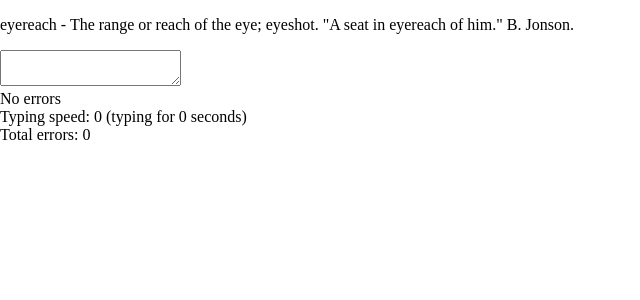
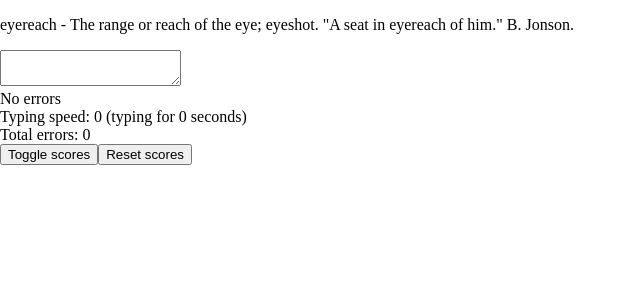
Before and after one commit to qucumbah/speedtyping-trainer, a React app: page / in a window 1280 px wide. Shown: the top 300 px of the page, without its empty margins (0-640 px from the left). Built offline with nearby package versions, Linux system fonts and the light colour scheme.

Commit message:
feat: hide & reset scores

```diff
--- a/src/components/App.tsx
+++ b/src/components/App.tsx
@@ -27,6 +27,13 @@ function App() {
     window.addEventListener('beforeunload', saveScores);
     return () => window.removeEventListener('beforeunload', saveScores);
   }, [scores]);
+
+  function resetScores() {
+    const userPermission: boolean = confirm('Are you sure you want to reset all scores? This cannot be undone.');
+    if (userPermission) {
+      setScores([]);
+    }
+  }
 
   const [hasStartedTyping, setHasStartedTyping] = useState<boolean>(false);
   const [userInput, setUserInput] = useState<string>('');
@@ -99,6 +106,8 @@ function App() {
   const lettersTyped: number = userInput.length;
   const typingSpeed: number = (typingTime === 0) ? 0 : Math.round(lettersTyped / (typingTime / 1000) * 100) / 100;
 
+  const [showScores, setShowScores] = useState<boolean>(true);
+
   return (
     <div className="App">
       <p className="definition">{curDefinition}</p>
@@ -106,7 +115,9 @@ function App() {
       <div className={hasError ? 'redBg' : 'whiteBg'}>{hasError ? 'Error found' : 'No errors'}</div>
       <div>Typing speed: {typingSpeed} (typing for {Math.round(typingTime / 100) / 10} seconds)</div>
       <div>Total errors: {totalErrors}</div>
-      <div className="scores">
+      <input type="button" value="Toggle scores" onClick={() => setShowScores((prevShowScores) => !prevShowScores)} />
+      <input type="button" value="Reset scores" onClick={resetScores} />
+      <div className="scores" hidden={!showScores}>
         {scores.slice().reverse().map((score: Score) => <ScoreView score={score} key={score.id} />)}
       </div>
     </div>
```
